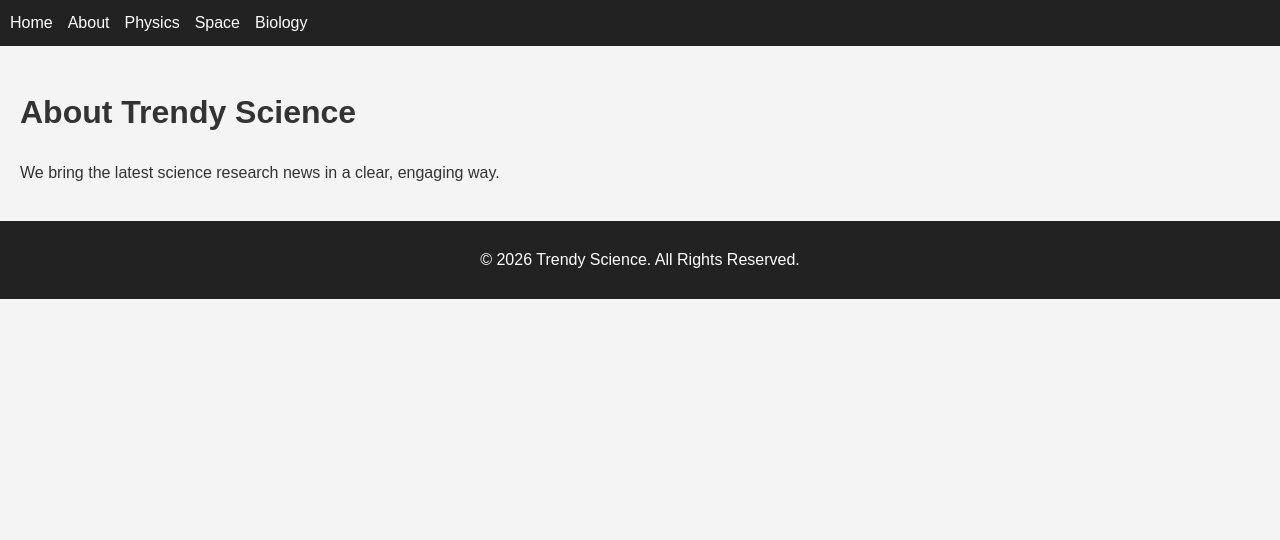
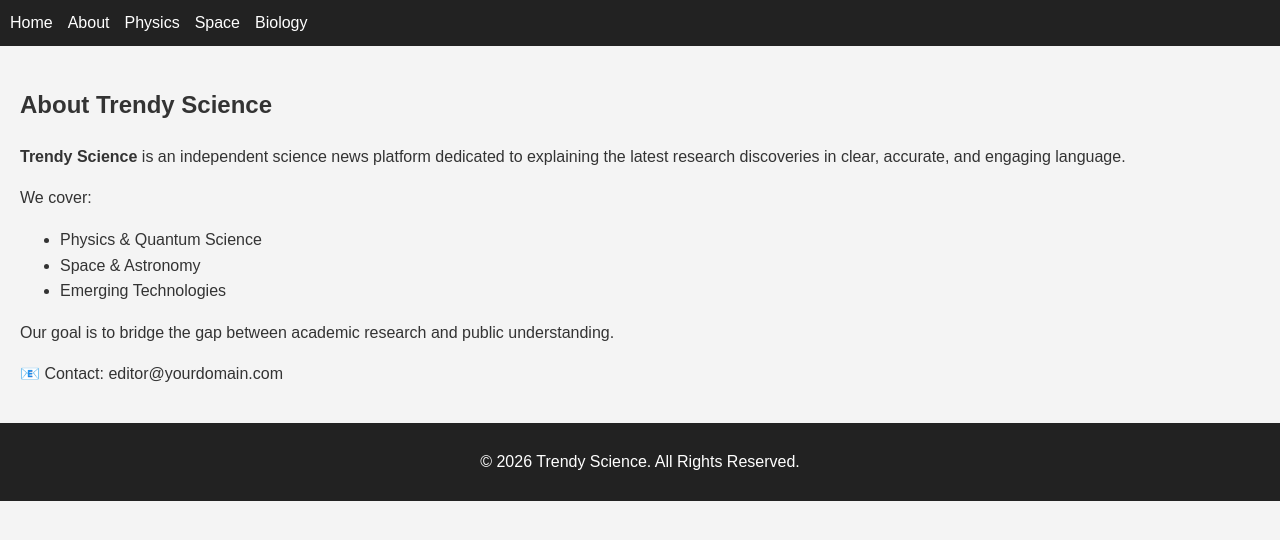
Before and after one commit to aurifatc/trendyscience, a Jekyll site: the page built from about.md, in a window 1280 px wide. Shown: the top 540 px of the page. Built offline with Jekyll 4.4.1, drawn with Linux system fonts in a browser that asks for light colours.

Commit message:
Update about.md

```diff
--- a/about.md
+++ b/about.md
@@ -1,7 +1,18 @@
 ---
 layout: default
 title: About
+permalink: /about/
 ---
 
-<h1>About Trendy Science</h1>
-<p>We bring the latest science research news in a clear, engaging way.</p>
+## About Trendy Science
+
+**Trendy Science** is an independent science news platform dedicated to explaining the latest research discoveries in clear, accurate, and engaging language.
+
+We cover:
+- Physics & Quantum Science
+- Space & Astronomy
+- Emerging Technologies
+
+Our goal is to bridge the gap between academic research and public understanding.
+
+📧 Contact: editor@yourdomain.com
```
